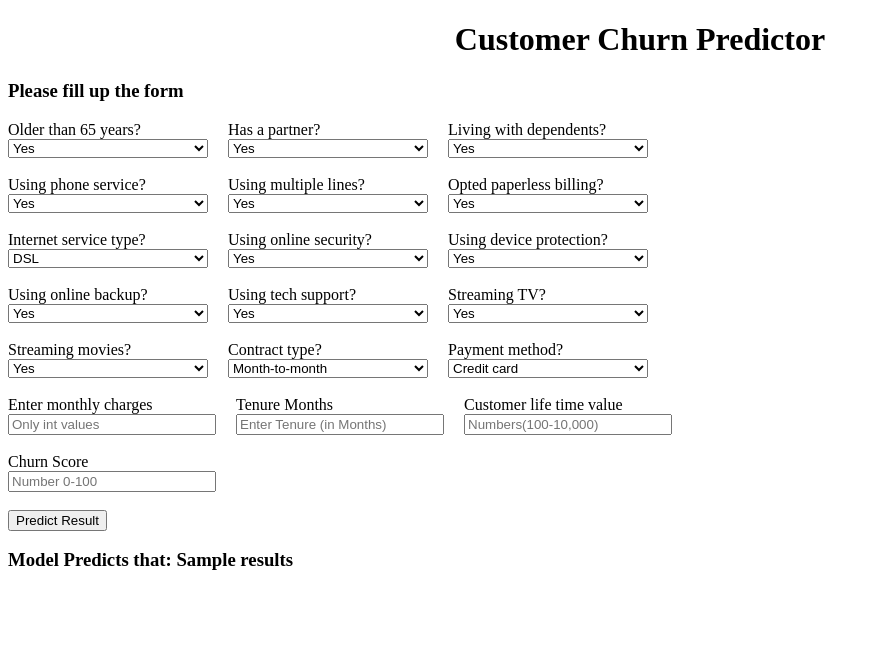
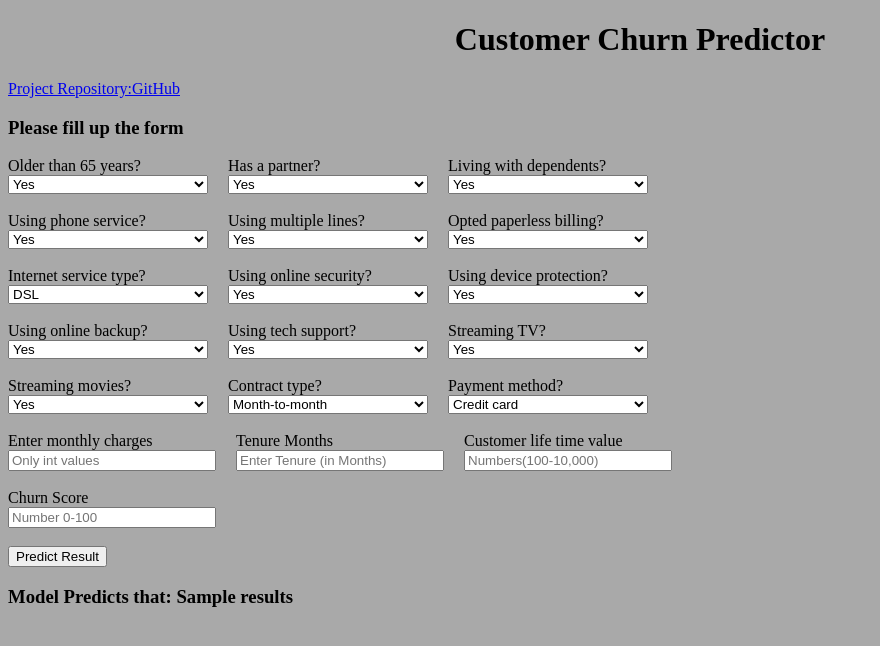
Before and after one commit to ankak2635/Customer-Churn-Predictor, a Flask app: template templates/index.html in a window 1280 px wide. Shown: the top 646 px of the page, without its empty margins (0-880 px from the left). Run offline with Flask 3, Linux system fonts and the light colour scheme; the template is opened without the code that fills it: most values are stand-ins (such as "Sample title", 1, 10 or a date in 2020).

Commit message:
Adds background color

```diff
--- a/templates/index.html
+++ b/templates/index.html
@@ -6,7 +6,8 @@
     <h1><center>Customer Churn Predictor</center></h1>
 </head>
 
-<body>
+<body style="background-color:darkgrey;">
+    <a href="https://github.com/ankak2635/Customer-Churn-Predictor/tree/main" target="_blank">Project Repository:GitHub</a>
     <h3>Please fill up the form</h3>
     <form action="{{ url_for('predict_data')}}" method="post">
 
```
